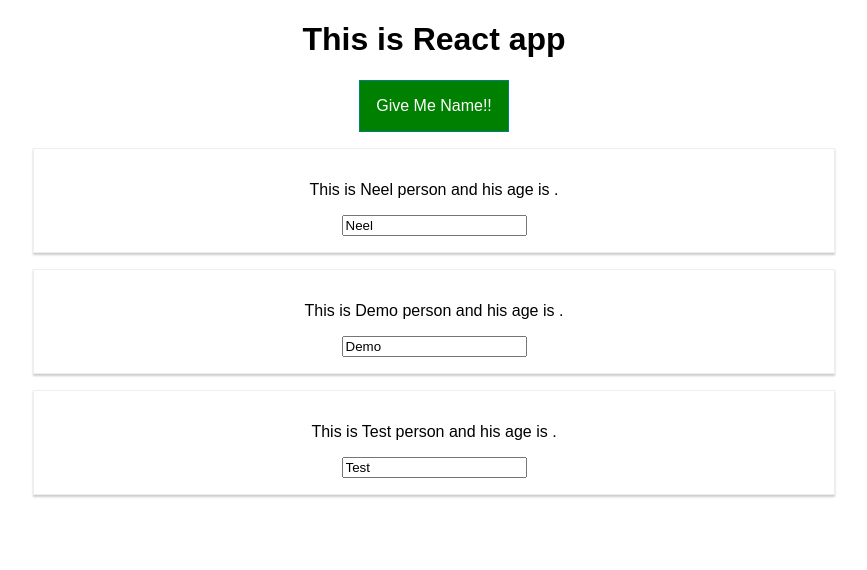
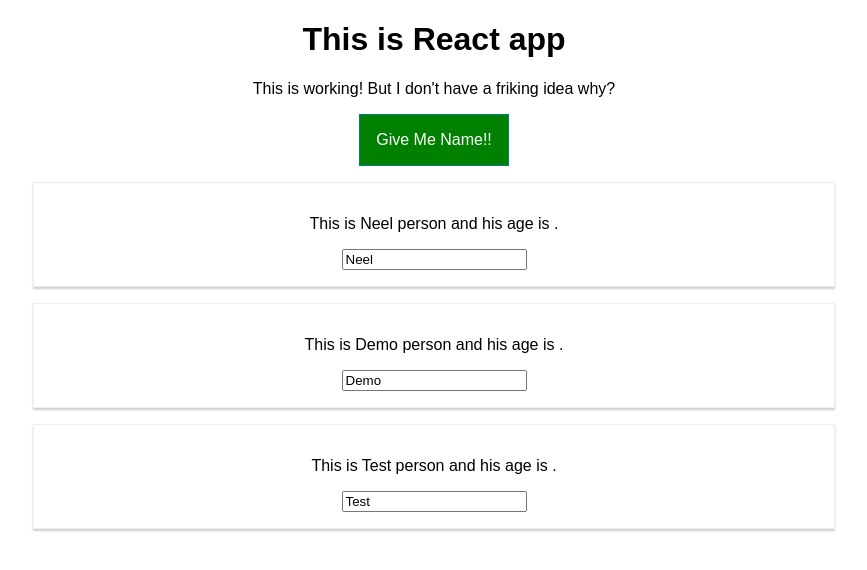
Before and after one commit to Hell4U/react-complete-guide, a React (Create React App) app: page / in a window 1280 px wide. Shown: the top 570 px of the page, without its empty margins (206-1073 px from the left). Built offline with nearby package versions, Linux system fonts and the light colour scheme.

Commit message:
Adding the classes dynamically

```diff
--- a/src/App.js
+++ b/src/App.js
@@ -43,6 +43,7 @@
     const doesShow=this.state.isVisible;
     this.setState({isVisible:!doesShow});
   }
+
   render() {
     const style={
       backgroundColor:'green',
@@ -52,6 +53,9 @@
       cursor:'pointer',
       color:'#fff'
     };
+
+
+
 
     let person=null;
 
@@ -67,10 +71,19 @@
     } else{
       style.backgroundColor='red';
     }
+    const classes=[];
+    // classes.push("hello");
+    if(this.state.persons.length<=2){
+      classes.push('red');
+    }
+    if(this.state.persons.length<=1)
+      classes.push('bold')
+      console.log(classes);
 
     return (
       <div className="App">
         <h1>This is React app</h1>
+        <p className={classes.join(' ')}>This is working! But I don't have a friking idea why?</p>
         <button
         onClick={this.togglePersonHandler}
         style={style}>Give Me Name!!</button>
```
